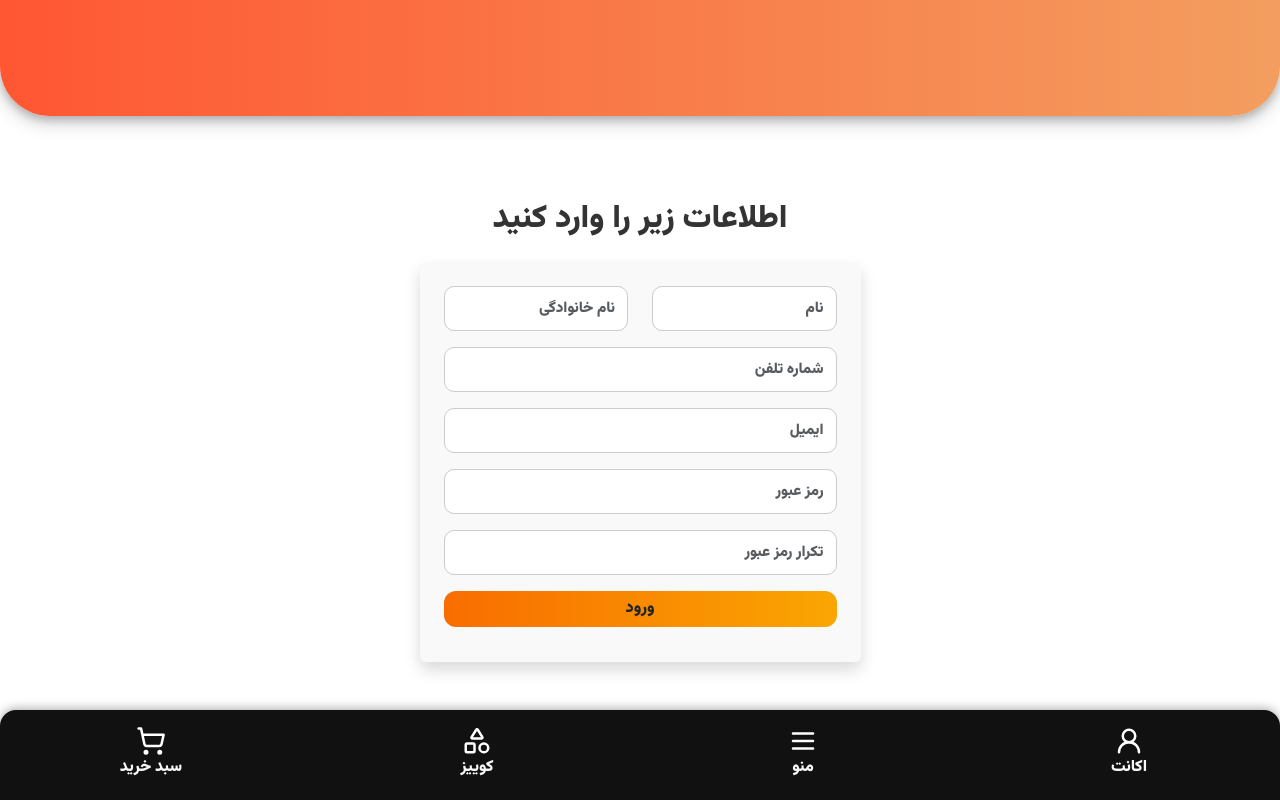
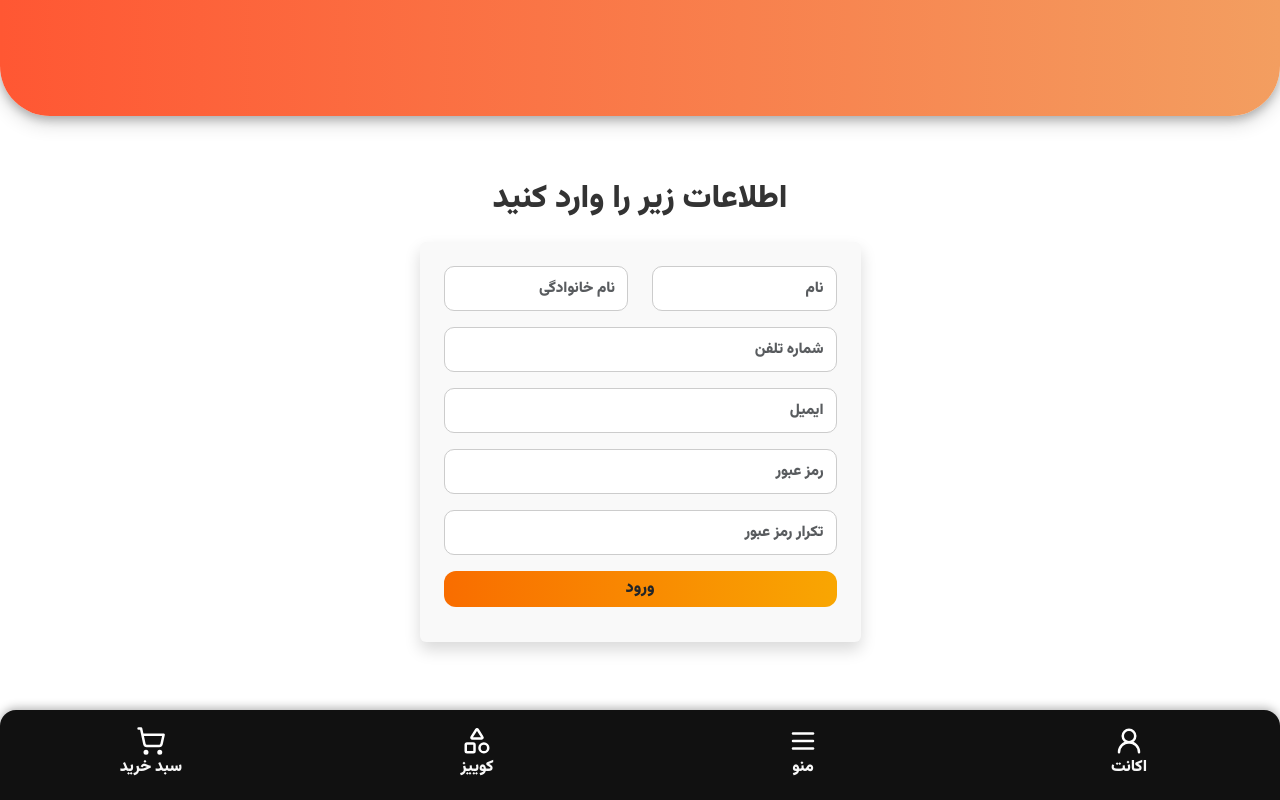
Before and after one commit to itsRev1L/Coffee-Menu, a React (Vite) app: page /#/signup in a window 1280 px wide. Built offline with nearby package versions, Linux system fonts and the light colour scheme.

Commit message:
css update

```diff
--- a/src/Componnents/LoginPage/LoginForm.css
+++ b/src/Componnents/LoginPage/LoginForm.css
@@ -1,5 +1,5 @@
 .login-container {
-  margin-top: 60px;
+  margin-top: 40px;
 }
 
 .login-title {
```
